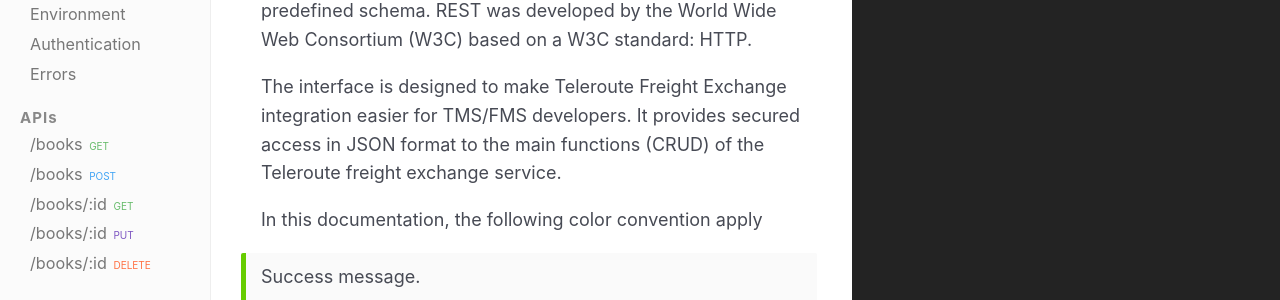
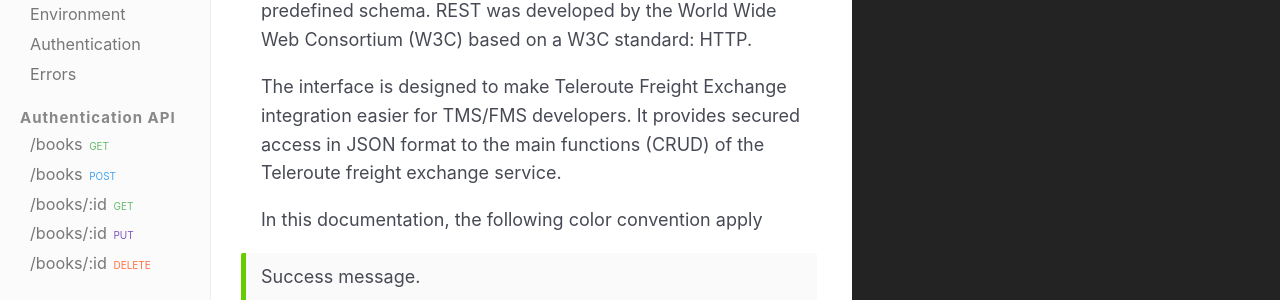
Before and after one commit to pierreyb/telerouteAPI, a Jekyll site: the page built from index.html, in a window 1280 px wide. Shown: the part 188-488 px from the top of the page. Built offline with Jekyll 4.4.1, drawn with Linux system fonts in a browser that asks for light colours; nearby versions of some CDN libraries.

Commit message:
Updated '_config.yml' via CloudCannon

```diff
--- a/_config.yml
+++ b/_config.yml
@@ -1,59 +1,41 @@
-# ----
-# Site
-
 title: Teleroute API documentation
 description: Teleroute API documentation.
-url: https://example.com
-google_analytics_key:
+url: 'https://example.com'
+google_analytics_key: null
 permalink: pretty
-baseurl:
-
-# -----
-# Build
-
+baseurl: null
 timezone: Etc/UTC
-
 collections:
   documentation:
     title: Documentation
     position_number: 1
   api:
-    title: APIs
+    title: Authentication API
     position_number: 2
 plugins:
   - jekyll-sitemap
   - jekyll-seo-tag
-
 exclude:
   - readme.md
   - LICENSE
-
 defaults:
-  -
-    scope:
-      path: ""
+  - scope:
+      path: ''
     values:
       layout: default
-  -
-    scope:
-      type: "documentation"
+  - scope:
+      type: documentation
     values:
       _hide_content: true
-  -
-    scope:
-      type: "api"
+  - scope:
+      type: api
     values:
       _hide_content: true
-
-# -----------
-# CloudCannon
-
 types:
   - get
   - put
   - delete
   - post
-
 languages:
   bash: Bash
   c: C
@@ -65,7 +47,6 @@
   php: PHP
   python: Python
   ruby: Ruby
-
 _options:
   content_markdown:
     format: p h4 h5 h6
```
